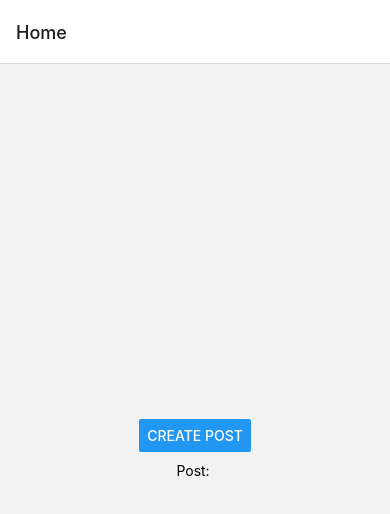
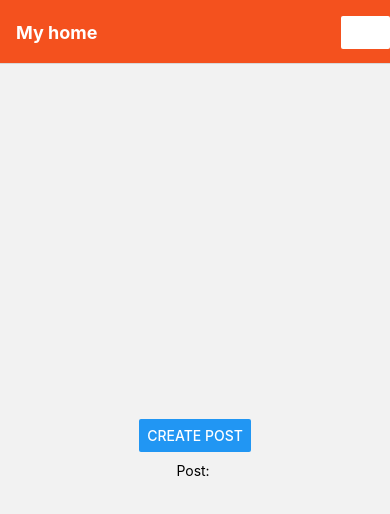
Before and after one commit to noy3928/LearningReactNative, a React Native app: screen / in a window 390 px wide. Shown: the top 514 px of the page. Built offline with nearby package versions, Linux system fonts and the light colour scheme.

Commit message:
Configuring the header bar

```diff
--- a/App.js
+++ b/App.js
@@ -56,8 +56,38 @@ const Stack = createNativeStackNavigator()
 export default function App() {
   return (
     <NavigationContainer>
-      <Stack.Navigator>
-        <Stack.Screen name="Home" component={HomeScreen} />
+      <Stack.Navigator
+        screenOptions={{
+          headerStyle: {
+            backgroundColor: "#f4511e",
+          },
+          headerTintColor: "#fff",
+          headerTitleStyle: {
+            fontWeight: "bold",
+          },
+        }}
+      >
+        <Stack.Screen
+          name="Home"
+          component={HomeScreen}
+          options={{
+            title: "My home",
+            headerStyle: {
+              backgroundColor: "#f4511e",
+            },
+            headerTintColor: "#fff",
+            headerTitleStyle: {
+              fontWeight: "bold",
+            },
+            headerRight: () => (
+              <Button
+                onPress={() => alert("This is a button!")}
+                title="Info"
+                color="#fff"
+              />
+            ),
+          }}
+        />
         <Stack.Screen name="CreatePost" component={CreatePostScreen} />
       </Stack.Navigator>
     </NavigationContainer>
```
Also changed, not shown: 1 other file (tests, documents, lock files or other folders).
